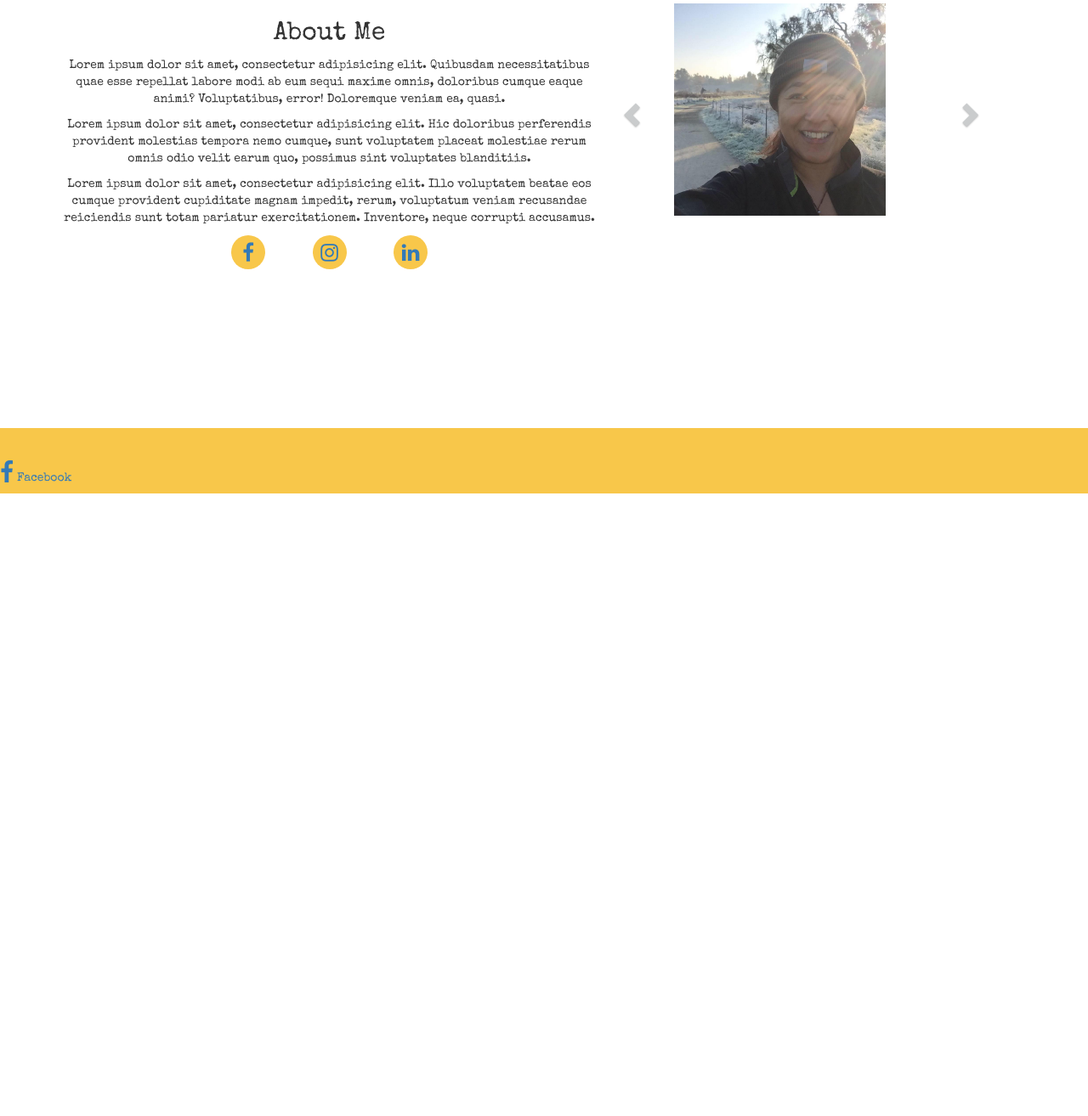
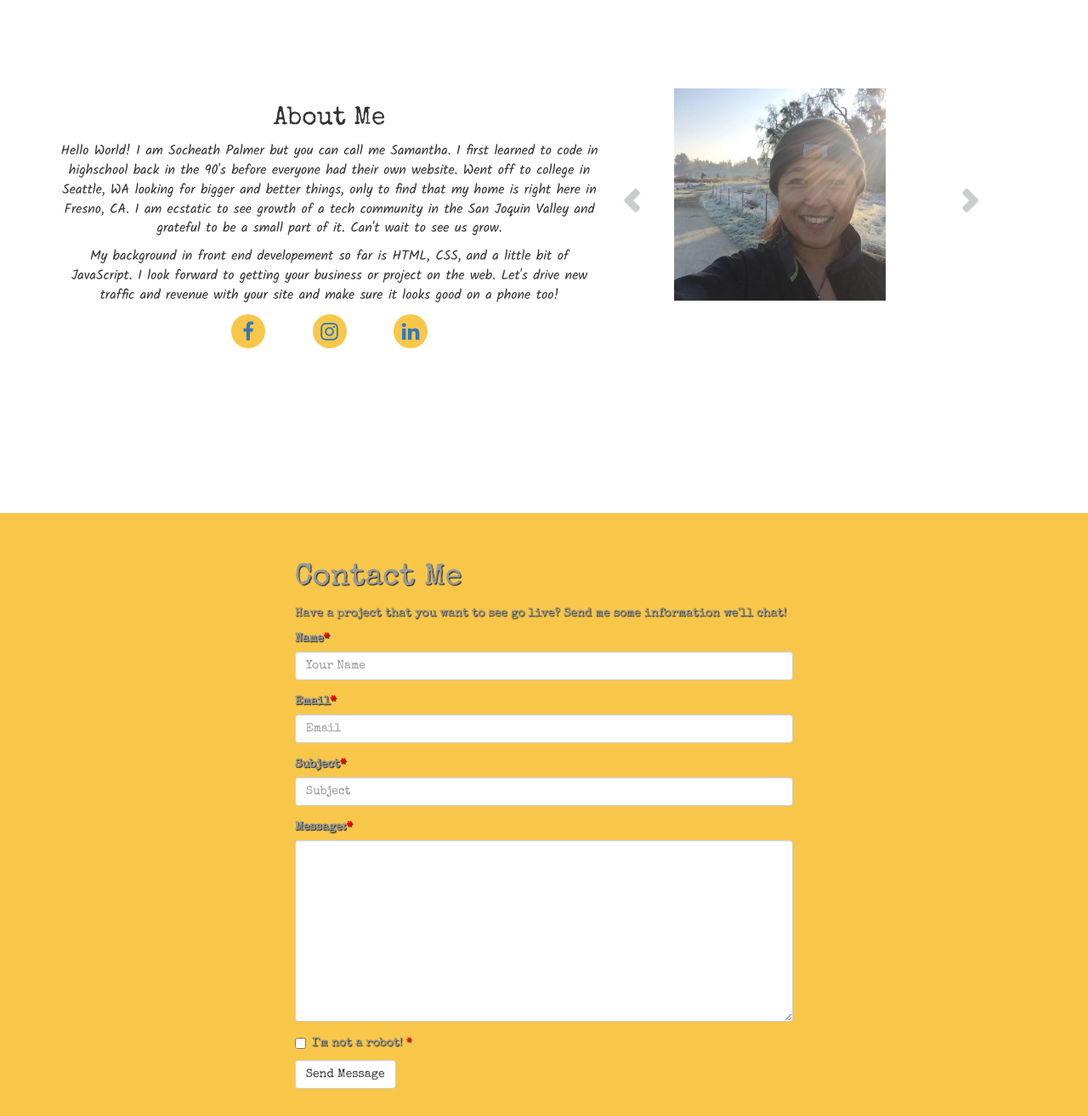
Before and after one commit to sspalmer/portfolio, a plain HTML site: page index.html in a window 1280 px wide. Shown: the part 1226-2540 px from the top of the page at 85% size. Before the commit the page ends 1807 px from the top, so only its background shows below. Drawn offline with nearby package versions, Linux system fonts and the light colour scheme.

Commit message:
added contact section

```diff
--- a/css/styles.css
+++ b/css/styles.css
@@ -7,6 +7,7 @@ font-family: 'Kalam', cursive; */
 body {
   font-family: 'Special Elite', cursive;
 }
+
 /* NAVBAR STYLES */
 .navbar-default {
   background-color: transparent;
@@ -20,7 +21,7 @@ body {
 
 .navbar-default .navbar-nav>.active>a, .navbar-default .navbar-nav>.active>a:focus, .navbar-default .navbar-nav>.active>a:hover {
   color: #F8C74A;
-  background-color: rgba(0, 0, 0, .6);
+  background-color: transparent;
   text-shadow: 1px 1px 1px #000;
 }
 
@@ -41,14 +42,13 @@ body {
   font-size: 2em;
 }
 
-
-
 /* WORK STYLES START */
 #work {
   height: 500px;
   display: flex;
   flex-direction: column;
   align-items: center;
+  padding-top: 50px;
 }
 
 .work-box {
@@ -66,8 +66,14 @@ body {
 
 /* MY STORY STYLES */
 #my-story {
-  height: 500px;
+  height: 600px;
   text-align: center;
+  padding-top: 100px;
+}
+
+#my-story p {
+  font-family: 'Kalam', cursive;
+  font-size: 16px;
 }
 
 .circle {
@@ -102,10 +108,15 @@ margin: auto;
   background-image: none;
 }
 
-/* FOOTER STYLES START */
-footer {
+/* CONTACT SECTION */
+#contact {
   background-color: #F8C74A;
-  color: #edf1f4;
+  color: #959A9C;
+  text-shadow: 1px 1px 1px #232427;
   padding: 3%;
-  height: 20px;
 }
+
+form label::after {
+  content: "*";
+  color: red;
+}
--- a/index.html
+++ b/index.html
@@ -46,8 +46,8 @@
 			<div class="row">
 				<h2>My Work</h2>
 			</div>
-      <div class="row col-sm-12 work-box">
-        <div class="col-xs-12 col-sm-3">
+      <div class="row col-sm-12">
+        <div class="col-xs-12 col-sm-3 col-sm-offset-3">
           <a href="https://geekwiseb2.github.io/restaurante-july-17-sspalmer/" class="thumbnail">
             <img src="img/restaurante-logo.png" alt="Skill" class="work-btn image-responsive">
           </a>
@@ -65,9 +65,8 @@
 			<div class="row col-sm-7 col-xs-12">
     			<!-- ABOUT ME STARTS -->
 					<h2>About Me</h2>
-					<p>Lorem ipsum dolor sit amet, consectetur adipisicing elit. Quibusdam necessitatibus quae esse repellat labore modi ab eum sequi maxime omnis, doloribus cumque eaque animi? Voluptatibus, error! Doloremque veniam ea, quasi.</p>
-					<p>Lorem ipsum dolor sit amet, consectetur adipisicing elit. Hic doloribus perferendis provident molestias tempora nemo cumque, sunt voluptatem placeat molestiae rerum omnis odio velit earum quo, possimus sint voluptates blanditiis.</p>
-					<p>Lorem ipsum dolor sit amet, consectetur adipisicing elit. Illo voluptatem beatae eos cumque provident cupiditate magnam impedit, rerum, voluptatum veniam recusandae reiciendis sunt totam pariatur exercitationem. Inventore, neque corrupti accusamus.</p>
+					<p>Hello World! I am Socheath Palmer but you can call me Samantha. I first learned to code in highschool back in the 90's before everyone had their own website. Went off to college in Seattle, WA looking for bigger and better things, only to find that my home is right here in Fresno, CA. I am ecstatic to see growth of a tech community in the San Joquin Valley and grateful to be a small part of it. Can't wait to see us grow.</p>
+					<p>My background in front end developement so far is HTML, CSS, and a little bit of JavaScript. I look forward to getting your business or project on the web. Let's drive new traffic and revenue with your site and make sure it looks good on a phone too!</p>
 					<div class="row social-media">
 						<!-- Social Media Icons Starts -->
 						<div class="circle col-sm-2  col-xs-2 ">
@@ -113,17 +112,46 @@
     		</div>
     </div>
     <!-- MY STORY ENDS -->
-    <!-- FOOTER STARTS -->
-    <footer class="col-sm-12">
-      <div>
-        <div class="row">
-    			<!-- Social Media Starts -->
-    			<a href=""><i class="fa fa-facebook fa-2x" aria-hidden="true"></i> Facebook</a>
-    			<!-- Social Media Ends -->
-    		</div>
-      </div>
-    </footer>
-    <!-- FOOTER ENDS -->
+		<!-- CONTACT STARTS -->
+		<div class="container-fluid" id="contact">
+			<div class="row">
+				<div class="col-sm-6 col-sm-offset-3">
+					<h1>Contact Me</h1>
+					<p>Have a project that you want to see go live? Send me some information we'll chat!</p>
+				</div>
+			</div>
+			<div class="row">
+				<div class="col-sm-6 col-sm-offset-3">
+					<!-- CONTACT FORM STARTS -->
+					<form class="">
+						<div class="form-group">
+							<label for="name_input">Name</label>
+					    <input type="text" name="" class="form-control" id="name_input" placeholder="Your Name">
+						</div>
+						<div class="form-group">
+							<label for="email_input">Email</label>
+					    <input type="text" name="" class="form-control" id="email_input" placeholder="Email">
+						</div>
+						<div class="form-group">
+							<label for="subject_input">Subject</label>
+					    <input type="text" name="" class="form-control" id="subject_input" placeholder="Subject">
+						</div>
+						<div class="form-group">
+							<label for="message_input">Message:</label>
+							<textarea name="" id="message_input" cols="30" rows="10" class="form-control"></textarea>
+						</div>
+						<div class="checkbox">
+					    <label>
+					      <input type="checkbox">I'm not a robot!
+					    </label>
+					  </div>
+					  <button type="submit" class="btn btn-default">Send Message</button>
+					</form>
+										<!-- CONTACT FORM ENDS -->
+				</div>
+			</div>
+		</div>
+		<!-- CONTACT ENDS -->
   <!-- scripts -->
   <script src="https://ajax.googleapis.com/ajax/libs/jquery/1.11.3/jquery.min.js"></script>
 	<script src="js/bootstrap.min.js"></script>
```
